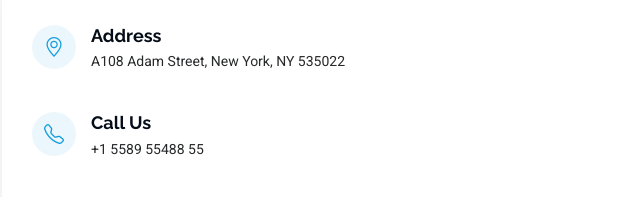
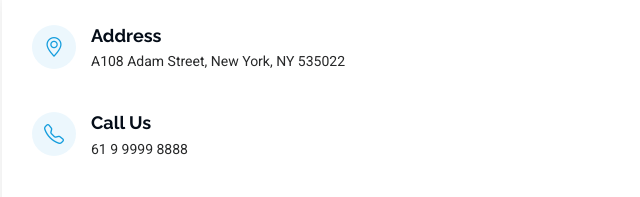
Before and after one commit to anabragar/Portfolio, a plain HTML site: page index.html in a window 1280 px wide. Shown: the part 4776-4973 px from the top of the page, 310-950 px from the left. Drawn offline with Linux system fonts and the light colour scheme.

Commit message:
Correção do telefone de contato

```diff
--- a/index.html
+++ b/index.html
@@ -481,7 +481,7 @@
                 <i class="bi bi-telephone flex-shrink-0"></i>
                 <div>
                   <h3>Call Us</h3>
-                  <p>+1 5589 55488 55</p>
+                  <p>61 9 9999 8888</p>
                 </div>
               </div><!-- End Info Item -->
 
```
